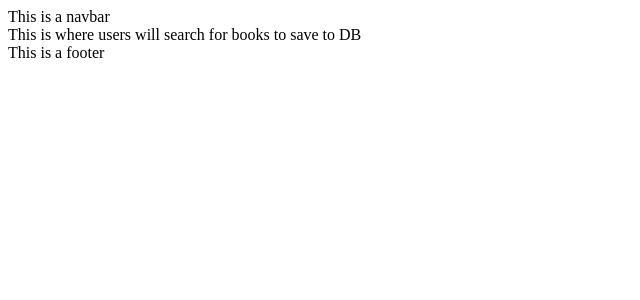
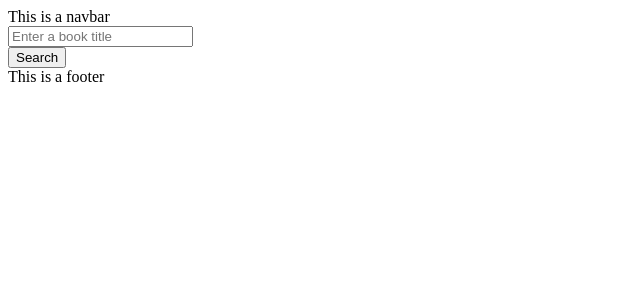
Before and after one commit to jameygronewald/bookKeeper, a React (Create React App) app in the folder client/: page / in a window 1280 px wide. Shown: the top 300 px of the page, without its empty margins (0-640 px from the left). Built offline with nearby package versions, Linux system fonts and the light colour scheme; the HTML template or start-up script is replaced by a standard one.

Commit message:
added Button component and Form component with Button; wrote hanndleChange for input and useState hook in Search component with handleSubmit function to pass down to Form component; also added API call to googlebooks and imported into Search component to find book data to display to user

```diff
--- a/client/package.json
+++ b/client/package.json
@@ -4,7 +4,6 @@
   "private": true,
   "proxy": "http://localhost:3001",
   "dependencies": {
-    "@material-ui/core": "^4.11.0",
     "@testing-library/jest-dom": "^4.2.4",
     "@testing-library/react": "^9.5.0",
     "@testing-library/user-event": "^7.2.1",
--- /dev/null
+++ b/client/src/components/Button/Button.jsx
@@ -0,0 +1,11 @@
+import React from 'react';
+
+const Button = (props) => {
+    return (
+        <div>
+            <button>{props.buttonText}</button>
+        </div>
+    );
+};
+
+export default Button;
--- /dev/null
+++ b/client/src/components/Form/Form.jsx
@@ -0,0 +1,23 @@
+import React, { useState } from "react";
+import Button from "../Button/Button";
+
+const Form = ({ setSearch, handleSubmit }) => {
+
+  const handleChange = ({ target: { value } }) => {
+    setSearch(value);
+  };
+
+  return (
+    <form onSubmit={handleSubmit}>
+      <input
+        type="text"
+        placeholder="Enter a book title"
+        name="search"
+        onChange={handleChange}
+      />
+      <Button buttonText="Search" />
+    </form>
+  );
+};
+
+export default Form;
--- a/client/src/pages/Search/Search.jsx
+++ b/client/src/pages/Search/Search.jsx
@@ -1,9 +1,32 @@
-import React from 'react';
+import React, { useState } from 'react';
+import Form from '../../components/Form/Form';
+import API from "../../utils/API";
 
 const Search = () => {
+
+    const [search, setSearch] = useState("");
+
+    const handleSubmit = event => {
+        event.preventDefault();
+        API.getBook(search)
+          .then(response => {
+            const bookInfo = response.data.items[0].volumeInfo;
+            const bookObj = {
+              title: bookInfo.title,
+              author: bookInfo.authors[0],
+              description: bookInfo.description,
+              cover: bookInfo.imageLinks.thumbnail,
+            };
+            console.log(bookObj);
+          })
+          .catch(err => {
+            console.log(err);
+          });
+      };
+
     return (
         <div>
-            This is where users will search for books to save to DB
+            <Form setSearch={setSearch} handleSubmit={handleSubmit}/>
         </div>
     );
 };
--- a/client/src/utils/API.js
+++ b/client/src/utils/API.js
@@ -0,0 +1,9 @@
+const axios = require('axios');
+
+const API = {
+    getBook: function(query) {
+        return axios.get(`https://www.googleapis.com/books/v1/volumes?&key=AIzaSyDQcHbPNLRpWvqCjR3cYCQgwCK3Llt09M0&q=${query}`)
+    }
+};
+
+export default API;
```
Also changed, not shown: client/src/components/BookInfo/BookInfo.jsx (added, +11 -0 lines), 1 other file (tests, documents, lock files or other folders).
